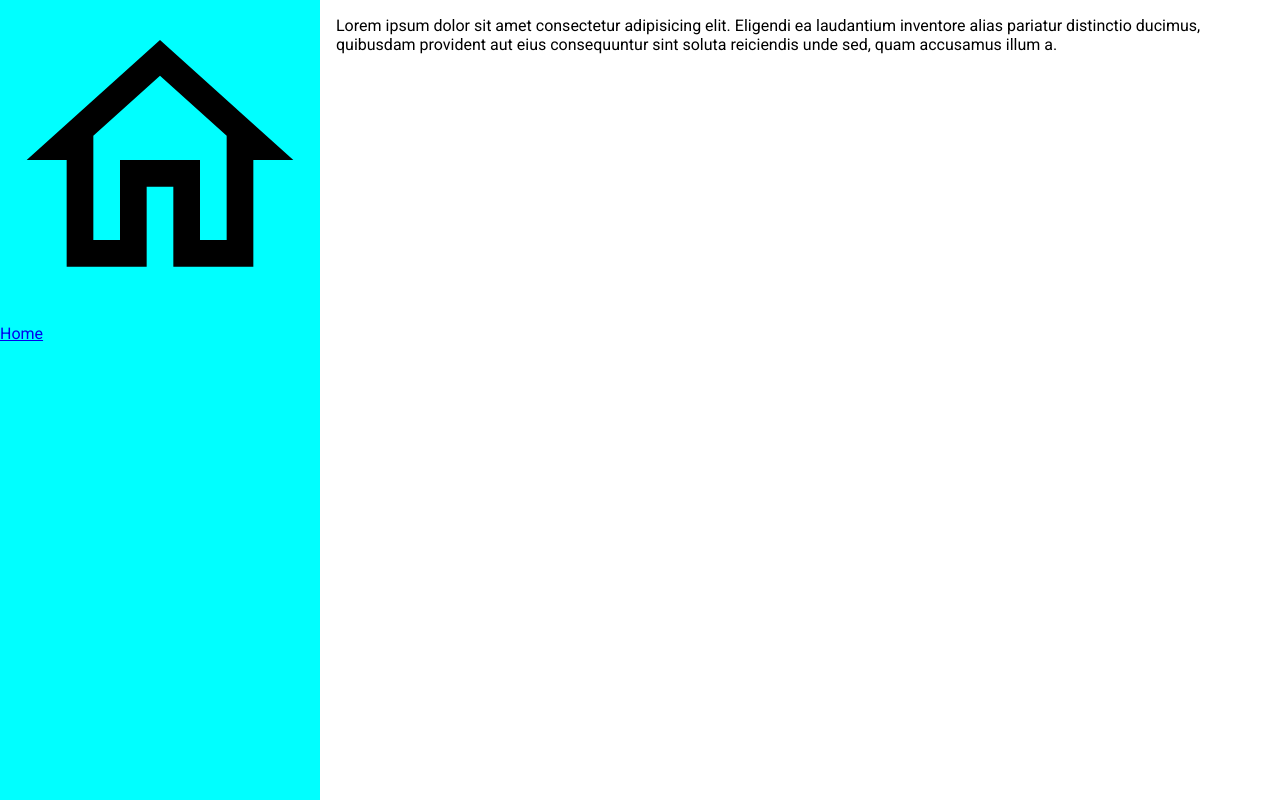
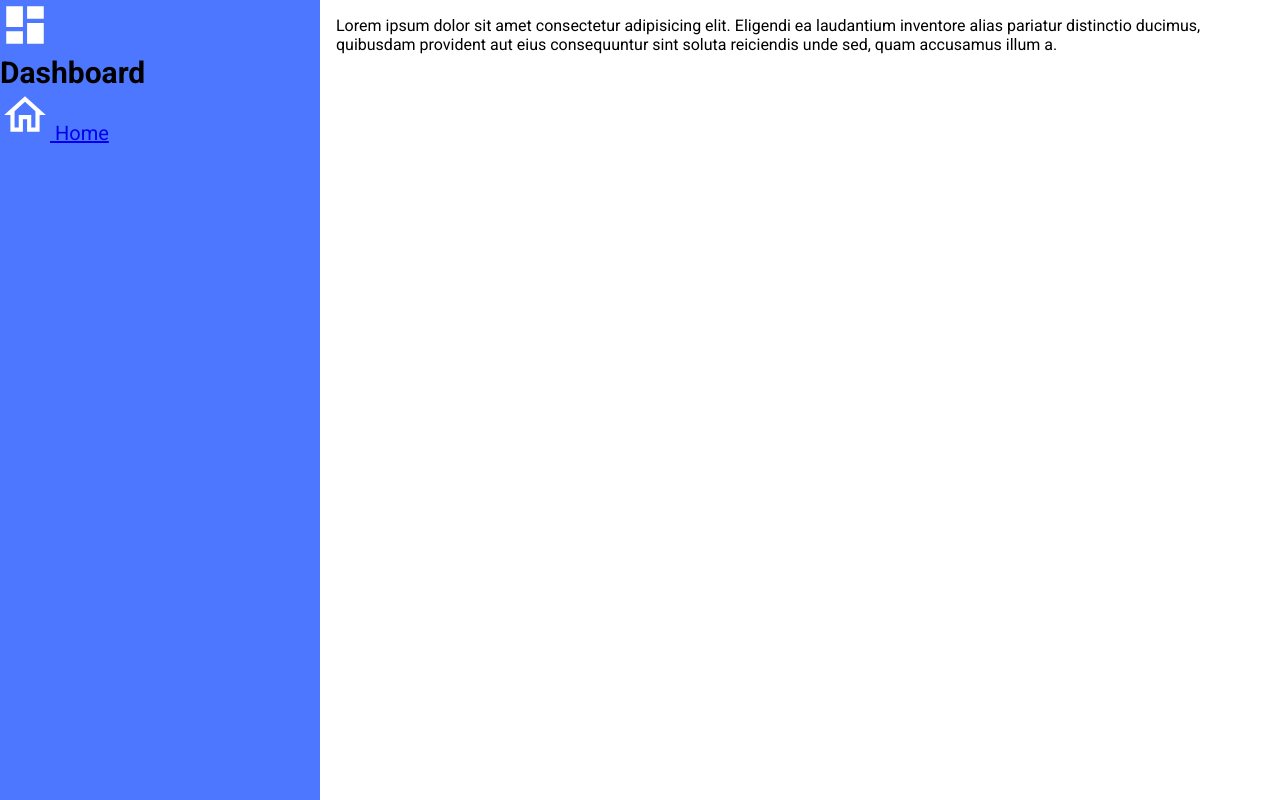
Before and after one commit to DunkDoge/Dashboard, a plain HTML site: page index.html in a window 1280 px wide. Drawn offline with Linux system fonts and the light colour scheme.

Commit message:
added grid to sidebard

```diff
--- a/index.html
+++ b/index.html
@@ -8,6 +8,11 @@
 </head>
 <body>
     <nav id="sidebar">
+        <div class="logo">
+            <svg xmlns="http://www.w3.org/2000/svg" viewBox="0 0 24 24"><title>view-dashboard</title><path d="M13,3V9H21V3M13,21H21V11H13M3,21H11V15H3M3,13H11V3H3V13Z" /></svg>
+            <h1>Dashboard</h1>
+        </div>
+        <div class="main-links">
             <ul class="sidebar-nav">
                 <li class="sidebar-item">
                     <a href="#" class="sidebar-link">
@@ -16,6 +21,10 @@
                     </a>
                 </li>
             </ul>
+        </div>
+        <div class="secondary-links">
+
+        </div>
     </nav>
 
     <main>
--- a/styles.css
+++ b/styles.css
@@ -18,5 +18,14 @@ main {
     width: 20rem;
     height: 100vh;
     position: fixed;
-    background-color: aqua;
+    background-color: rgb(78, 119, 255);
+    font-size: 20px;
+    display: grid;
+    grid-template-rows: auto auto 1fr;
 }
+
+#sidebar svg {
+    width: 50px;
+    height: 50px;
+    filter: invert(100%);
+}
```
Also changed, not shown: view-dashboard.svg (added). Lines whose indentation alone changed are shown as unchanged.
